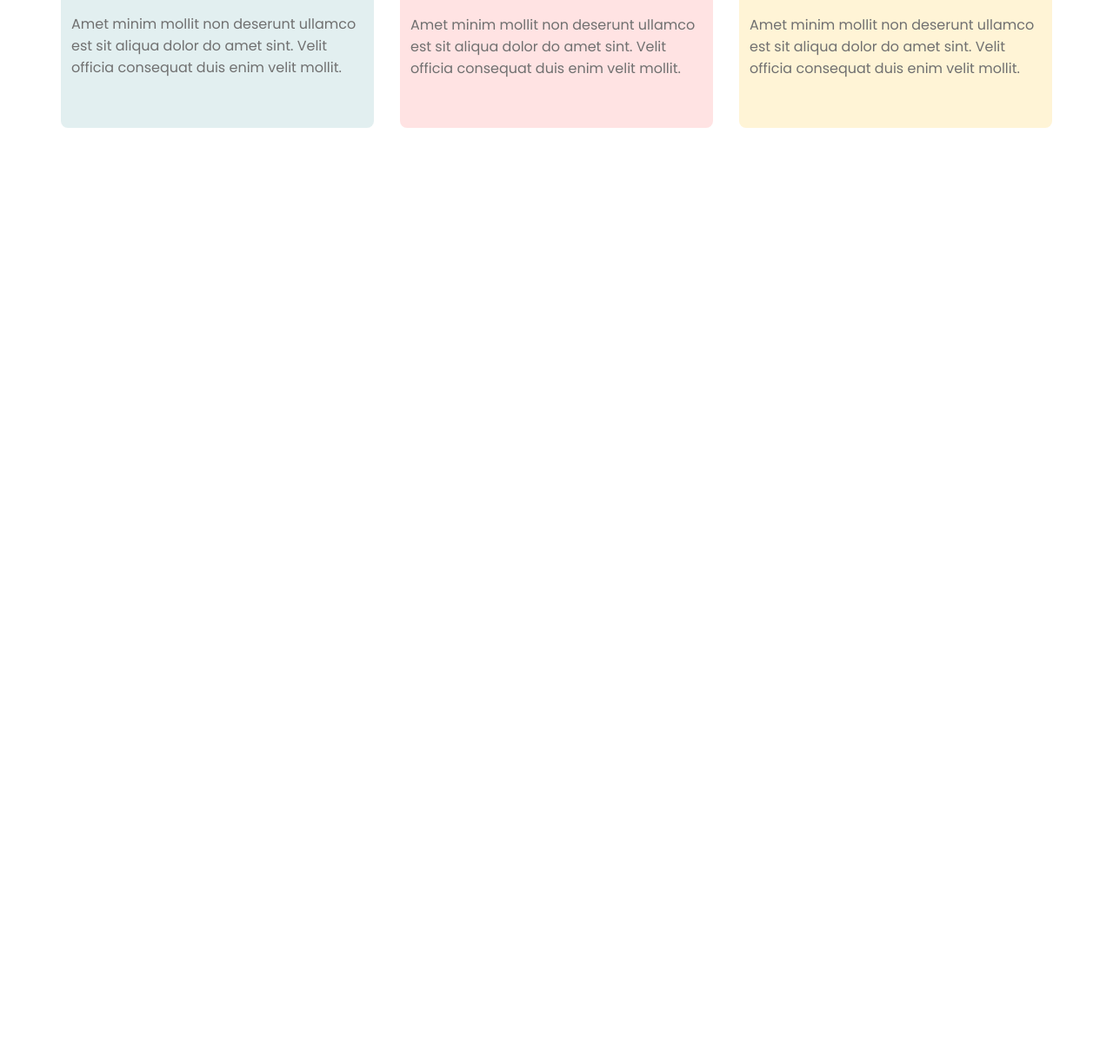
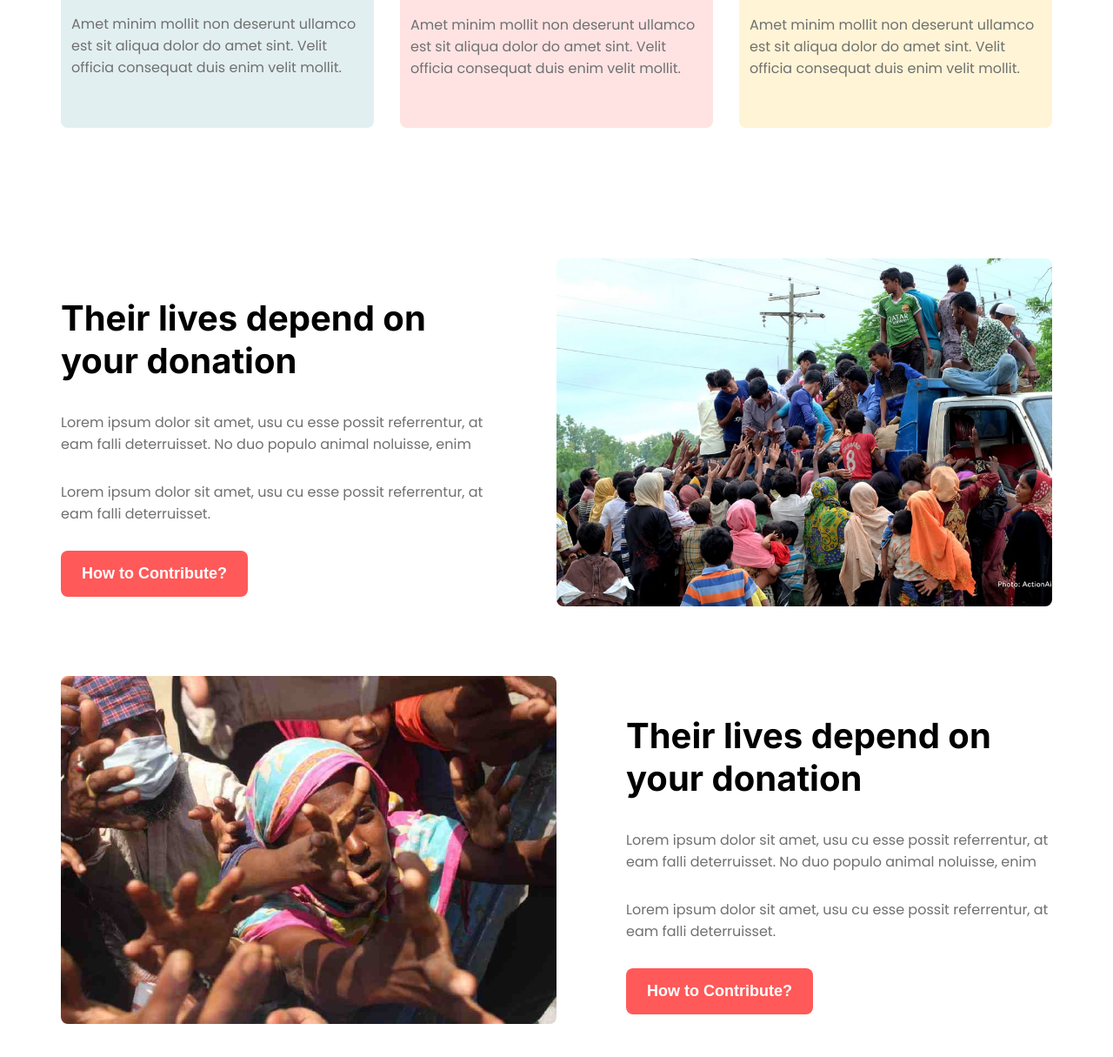
Before and after one commit to Az-Haris/Donate-today, a plain HTML site: page index.html in a window 1280 px wide. Shown: the part 1886-3101 px from the top of the page at 87% size. Before the commit the page ends 2183 px from the top, so only its background shows below. Drawn offline with Linux system fonts and the light colour scheme.

Commit message:
added section

```diff
--- a/index.html
+++ b/index.html
@@ -66,7 +66,38 @@
             </div>
         </section>
         <section class="container">
-
+            <div class="contribution">
+                <div class="contribute-content">
+                    <h2>
+                        Their lives depend on your donation
+                    </h2>
+                    <p>
+                        Lorem ipsum dolor sit amet, usu cu esse possit referrentur, at eam falli deterruisset. No duo populo animal noluisse, enim
+                    </p>
+                    <p>
+                        Lorem ipsum dolor sit amet, usu cu esse possit referrentur, at eam falli deterruisset.
+                    </p>
+                    <button class="btn-primary">How to Contribute?</button>
+                </div>
+                <div class="contribute-image img1">
+                </div>
+            </div>
+            <div class="contribution contribution-2nd-row">
+                <div class="contribute-content">
+                    <h2>
+                        Their lives depend on your donation
+                    </h2>
+                    <p>
+                        Lorem ipsum dolor sit amet, usu cu esse possit referrentur, at eam falli deterruisset. No duo populo animal noluisse, enim
+                    </p>
+                    <p>
+                        Lorem ipsum dolor sit amet, usu cu esse possit referrentur, at eam falli deterruisset.
+                    </p>
+                    <button class="btn-primary">How to Contribute?</button>
+                </div>
+                <div class="contribute-image img2">
+                </div>
+            </div>
         </section>
     </main>
 </body>
--- a/style.css
+++ b/style.css
@@ -131,3 +131,42 @@ header{
 .plan3{
     background-color: #FFF4D6;
 }
+
+
+
+/* Contribution section */
+.contribution{
+    display: flex;
+    justify-content: space-between;
+    gap: 80px;
+    align-items: center;
+}
+.contribute-image{
+    width: 50%;
+    height: 400px;
+    border-radius: 8px;
+}
+.img1{
+    background-image: url("./images/donation2.jpg");
+    background-position: center;
+    background-size: cover;
+}
+.img2{
+    background-image: url("./images/donation8.jpg");
+    background-position: center;
+    background-size: cover;
+}
+.contribute-content p{
+    margin: 30px 0;
+}
+.contribute-content {
+    flex-grow: 1;
+    flex-basis: 0;
+}
+.contribute-content h2{
+    font-size: 40px;
+}
+.contribution-2nd-row{
+    flex-direction: row-reverse;
+    margin-top: 80px;
+}
```
